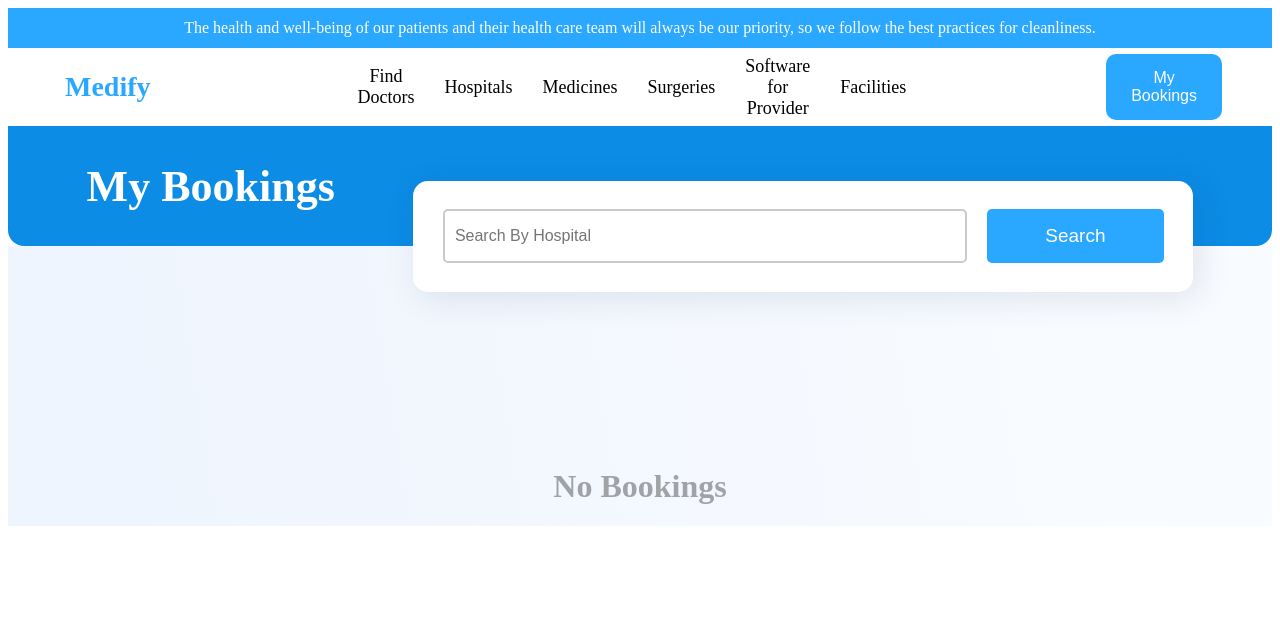
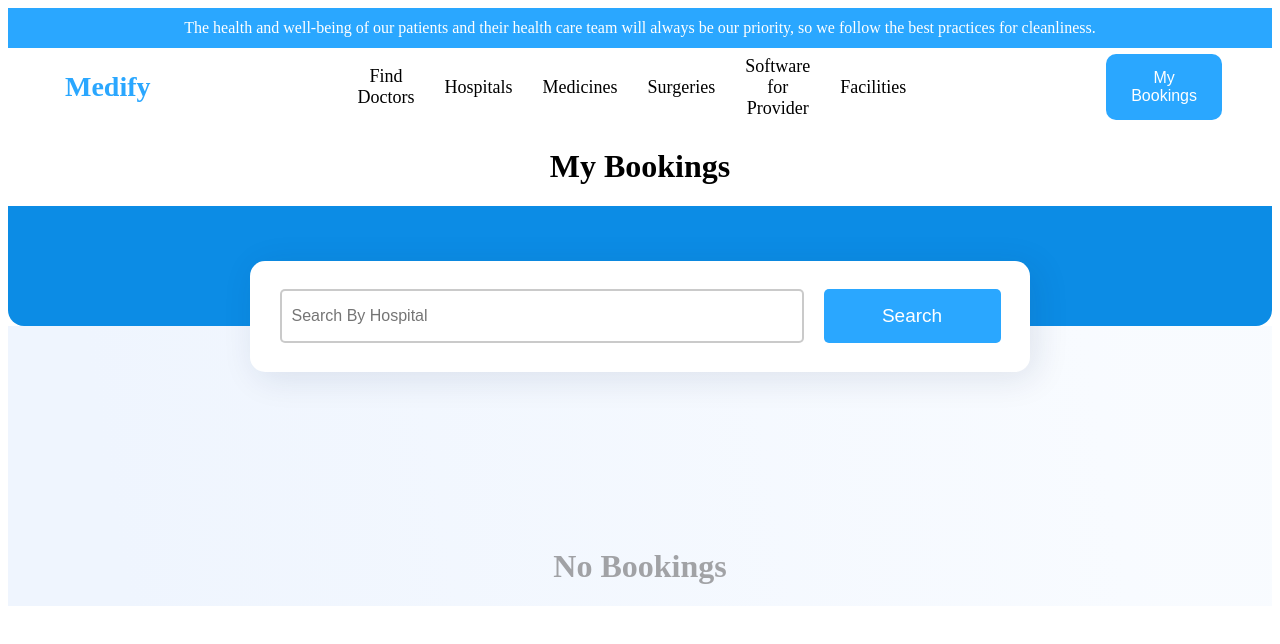
Before and after one commit to amritha-sabu/Medify, a React (Vite) app: page /my-bookings in a window 1280 px wide. Shown: the top 644 px of the page. Built offline with nearby package versions, Linux system fonts and the light colour scheme.

Commit message:
made changes to booking form field

```diff
--- a/src/Components/Bookings/BookingsPage.jsx
+++ b/src/Components/Bookings/BookingsPage.jsx
@@ -7,8 +7,8 @@ const BookingPage = () => {
     return(
         <div className="bookings-page">
             <Navbar />
+                <h1>My Bookings</h1>
             <div className="booking-search-box">
-                <h1>My Bookings</h1>
                 <div className="booking-search-box-form">
                     <form>
                         <input type="text" placeholder="Search By Hospital" />
```
